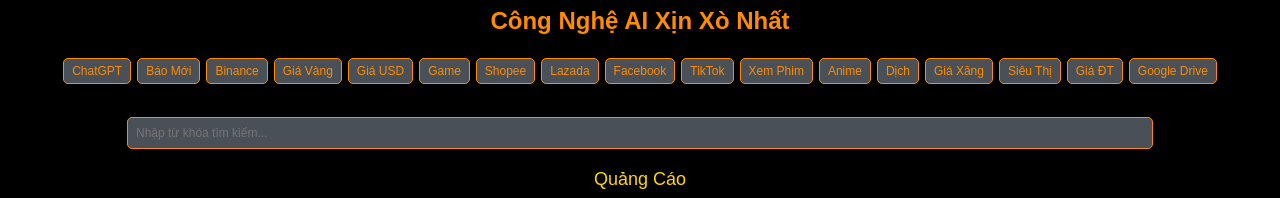
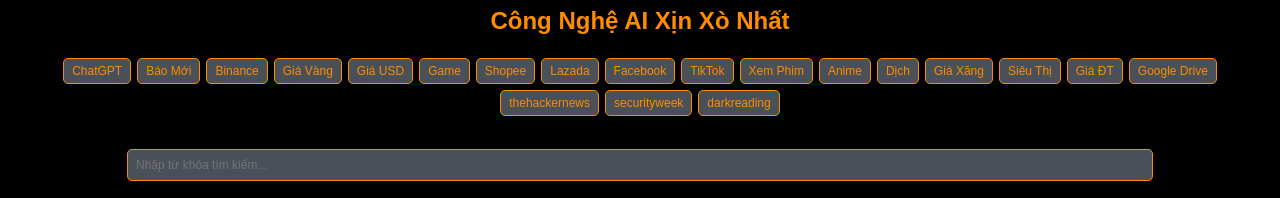
Before and after one commit to HonBao/Sieu-May-Tinh, a plain HTML site: page index.html in a window 1280 px wide. Shown: the part 60-258 px from the top of the page. Drawn offline with Linux system fonts and the light colour scheme.

Commit message:
Update index.html

```diff
--- a/index.html
+++ b/index.html
@@ -211,6 +211,9 @@
         <a href="https://online.mmvietnam.com/trung-tam/mm-an-phu/" class="button">Siêu Thị</a>
         <a href="https://cellphones.com.vn/" class="button">Giá ĐT</a>
         <a href="https://drive.google.com/drive/my-drive" class="button">Google Drive</a>
+        <a href="https://thehackernews.com/" class="button">thehackernews</a>
+        <a href="https://www.securityweek.com/" class="button">securityweek</a>
+        <a href="https://www.darkreading.com/" class="button">darkreading</a>
     </div>
 
     <div class="input-container">
```
